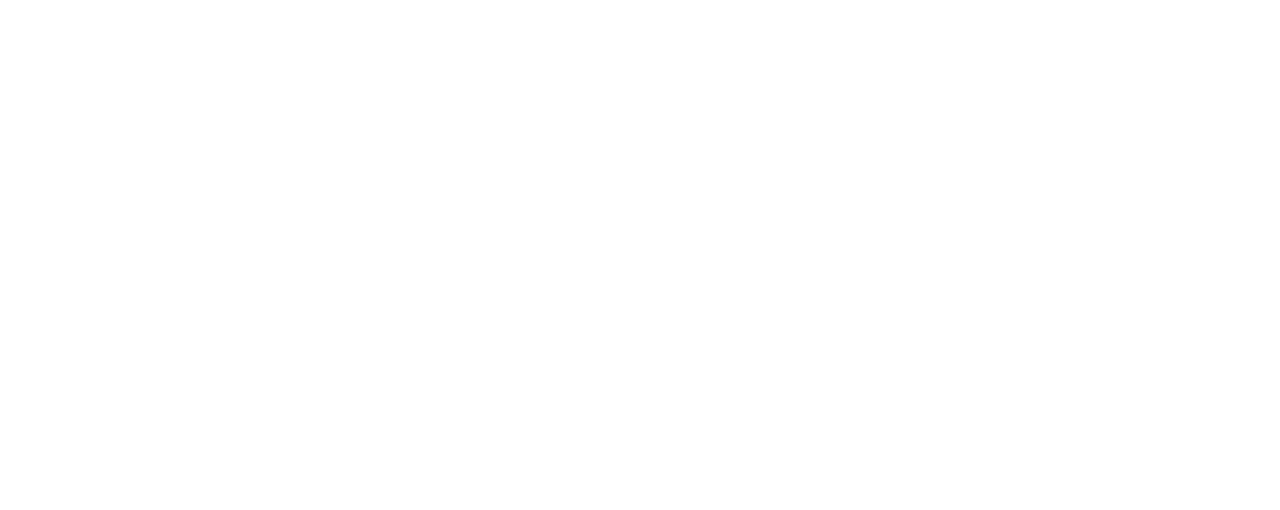
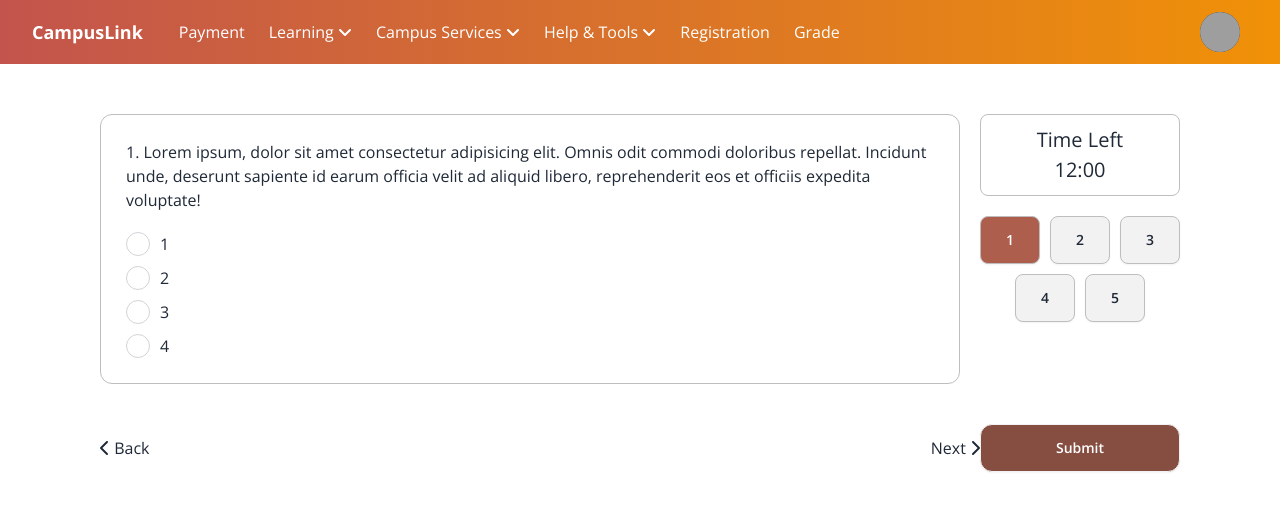
Before and after one commit to KMUTT-CampusLink/campus-client, a React (Vite) app: page /exams/student/exam/1 in a window 1280 px wide. Shown: the top 510 px of the page. Built offline with nearby package versions, Linux system fonts and the light colour scheme; grey boxes are pictures that could not be loaded; a web font is replaced by a local one.

Commit message:
g05-feat/43/StudentComponents + pages

```diff
--- a/src/modules/online-exam/pages/student/StudentExamPage.jsx
+++ b/src/modules/online-exam/pages/student/StudentExamPage.jsx
@@ -1,9 +1,91 @@
-import React from 'react'
+import { useState } from 'react';
+import { useNavigate } from 'react-router-dom';
+
+import { FontAwesomeIcon } from '@fortawesome/react-fontawesome';
+import { faChevronLeft, faChevronRight } from '@fortawesome/free-solid-svg-icons';
+
+import Navbar from '../../../registration/components/Navbar';
+import Question from '../../components/student/ExamPage/Question';
+import Navigation from '../../components/student/ExamPage/Navigation';
+
+//Mock Data
+const questionNoMock = [1, 2, 3, 4, 5];
+const questionMock = [
+  "Lorem ipsum, dolor sit amet consectetur adipisicing elit. Omnis odit commodi doloribus repellat. Incidunt unde, deserunt sapiente id earum officia velit ad aliquid libero, reprehenderit eos et officiis expedita voluptate!",
+  "Lorem ipsum, dolor sit amet consectetur adipisicing elit. Omnis odit commodi doloribus repellat. Incidunt unde, deserunt sapiente id earum officia velit ad aliquid libero, reprehenderit eos et officiis expedita voluptate!",
+  "Lorem ipsum, dolor sit amet consectetur adipisicing elit. Omnis odit commodi doloribus repellat. Incidunt unde, deserunt sapiente id earum officia velit ad aliquid libero, reprehenderit eos et officiis expedita voluptate!",
+  "Lorem ipsum, dolor sit amet consectetur adipisicing elit. Omnis odit commodi doloribus repellat. Incidunt unde, deserunt sapiente id earum officia velit ad aliquid libero, reprehenderit eos et officiis expedita voluptate!",
+  "Lorem ipsum, dolor sit amet consectetur adipisicing elit. Omnis odit commodi doloribus repellat. Incidunt unde, deserunt sapiente id earum officia velit ad aliquid libero, reprehenderit eos et officiis expedita voluptate!"
+];
+const questionChoiceMock = [[1, 2, 3, 4], [1, 2, 3, 4], [], [1, 2, 3, 4], [1, 2, 3, 4]];
+const questtionTypeMock = ["multipleChoice", "checkList", "essay", "multipleChoice", "checkList"];
 
 export default function StudentExamPage() {
+  const [studentQuestion, setStudentQuestion] = useState(0);
+  const navigate = useNavigate();
+
+  // Navigate to next question
+  const handleNext = () => {
+    if (studentQuestion < questionNoMock.length - 1) {
+      setStudentQuestion(studentQuestion + 1);
+    }
+  };
+
+  // Navigate to previous question
+  const handleBack = () => {
+    if (studentQuestion > 0) {
+      setStudentQuestion(studentQuestion - 1);
+    }
+  };
+
+  // Jump to specific question
+  const jumpTo = (n) => {
+    if (n >= 0 && n < questionNoMock.length) {
+      setStudentQuestion(n);
+    }
+  };
+
   return (
-    <div>
-
+    <div className='w-auto'>
+      <Navbar />
+      <div className='mx-[35px] xl:mx-[100px]'>
+        <div className='flex flex-col xl:flex-row justify-between pt-[35px] xl:pt-[50px] gap-[20px]'>
+          {/* Question */}
+          <Question
+            questionNo={questionNoMock[studentQuestion]}
+            question={questionMock[studentQuestion]}
+            choice={questionChoiceMock[studentQuestion]}
+            type={questtionTypeMock[studentQuestion]}
+            className="w-[67%] h-auto"
+          />
+          {/* Question Navigation */}
+          <Navigation questionNo={questionNoMock} studentQuestion={studentQuestion} jumpTo={jumpTo} />
+        </div>
+        <div className='flex flex-col xl:flex-row justify-between pt-[30px] xl:pt-[40px]'>
+          <div className='w-full xl:w-[82%] flex justify-between pb-[20px] xl:pb-0'>
+            {/* Navigate previous and next question */}
+            <button disabled={studentQuestion === 0} onClick={handleBack} className='underline-offset-3 hover:underline'>
+              <FontAwesomeIcon icon={faChevronLeft} /> Back
+            </button>
+            <button disabled={studentQuestion === questionNoMock.length - 1} onClick={handleNext} className='underline-offset-3 hover:underline'>
+              Next <FontAwesomeIcon icon={faChevronRight} />
+            </button>
+          </div>
+          {/* submit button then open Modal to confirm submit*/}
+          <button className='btn w-[100%] xl:w-[200px] bg-[#864E41] text-white rounded-xl ease-in duration-100 hover:bg-[#6e4339]' onClick={() => document.getElementById('my_modal_1').showModal()} >Submit</button>
+          {/* Modal */}
+          <dialog id="my_modal_1" className="p-[30px] rounded-xl">
+            <h3 className="font-bold text-lg">Confirm Submit the Exam?</h3>
+            <p className="py-4">You can submit the exam only once.</p>
+            <div className="modal-action">
+              <form method="dialog" className='flex flex-row gap-[20px]'>
+                <button className="btn bg-[#EC5A51] hover:bg-[#d5564f] text-white">Close</button>
+                <button className="btn bg-[#27AE60] hover:bg-[#3f9060] text-white" onClick={() => { navigate("/exams/student") }}>Confirm</button>
+              </form>
+            </div>
+          </dialog>
+        </div>
+      </div>
     </div>
-  )
+  );
 }
```
